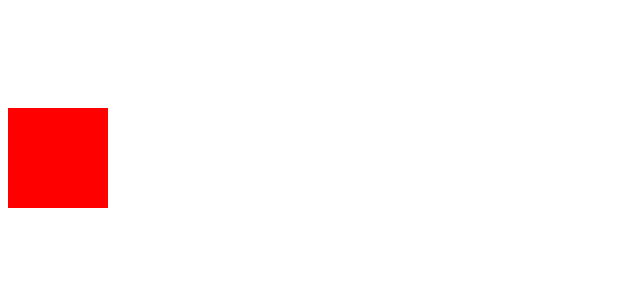
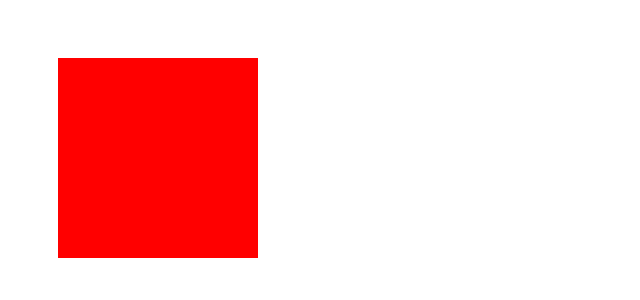
Before and after one commit to to6esko/todo_list_react_motion, a React app: page / in a window 1280 px wide. Shown: the top 300 px of the page, without its empty margins (0-640 px from the left). Built offline with nearby package versions, Linux system fonts and the light colour scheme.

Commit message:
add moble in presets

```diff
--- a/App.js
+++ b/App.js
@@ -11,17 +11,17 @@ class App extends React.Component{
 
      render() {
     return(
-      <Motion defaultStyle={{y: 500}} style={{y: spring(100,presets.woblly)}}>
+      <Motion
+      defaultStyle={{y: 500,z:10}}
+      style={{y: spring(100,presets.moble),z:spring(2)}}>
       {(obj) =>{
-          const {y}=obj;
+          const {y,z}=obj;
           let style={
-              WebkitTransform: `translate3d(0, ${y}px, 0)`,
-                  transform: `translate3d(0, ${y}px, 0)`
+              WebkitTransform: `translate3d(100px, ${y}px,0) scale(${z}) `,
+                  transform: `translate3d(100px, ${y}px,0) scale(${z}) `
           }
           return (
-                <div style={style} className='block'>
-
-                  </div>
+                <div style={style} className='block'></div>
           )
       }}
       </Motion>
--- a/presets.js
+++ b/presets.js
@@ -3,4 +3,5 @@ export default {
   gentle: {stiffness: 120, damping: 14},
   wobbly: {stiffness: 180, damping: 12},
   stiff: {stiffness: 210, damping: 20},
+  moble:{stiffness:100,damping:40},
 };
```
